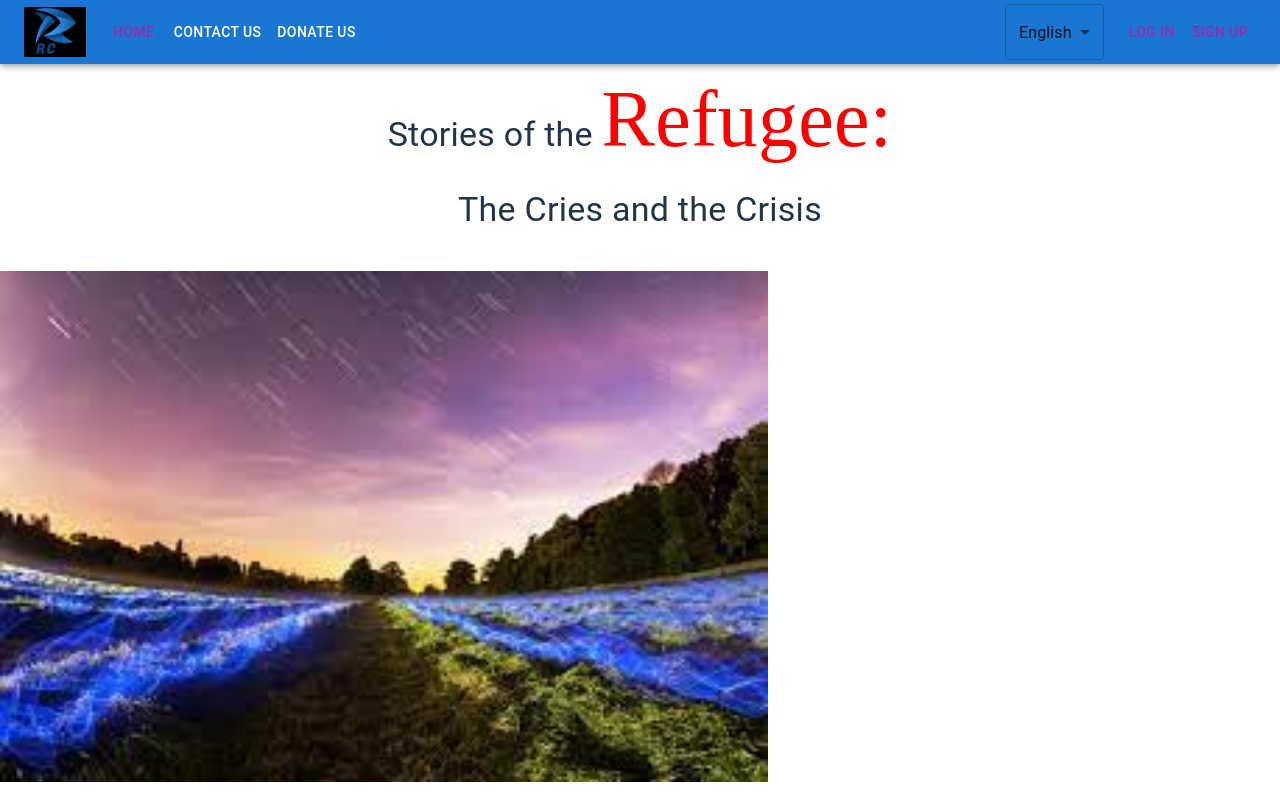
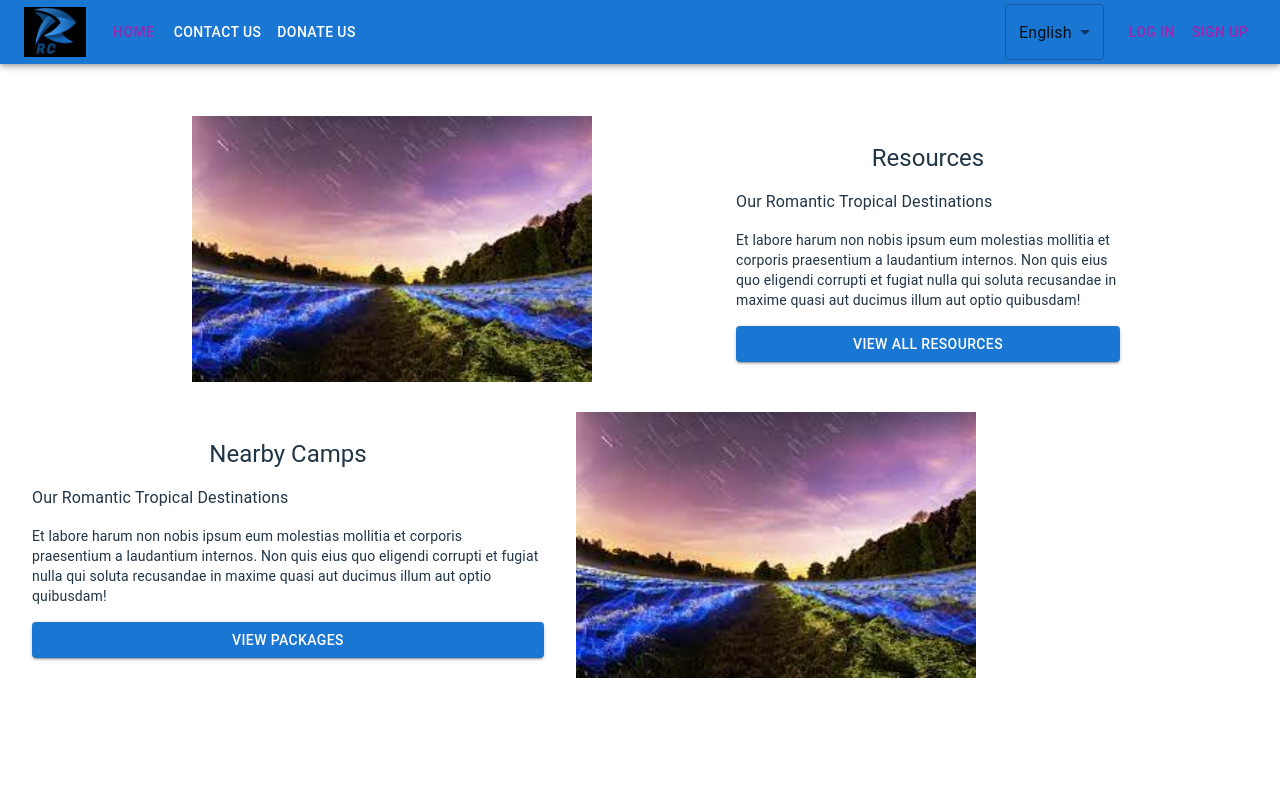
Before and after one commit to swamysmudiga/RefugeeConnect, a React (Vite) app in the folder frontend/refugee-connect/: page /refugee/refugeeHomePage in a window 1280 px wide. Built offline with nearby package versions, Linux system fonts and the light colour scheme.

Commit message:
Added ViewAllResource and NearByCamps Section

```diff
--- /dev/null
+++ b/frontend/refugee-connect/src/components/RefugeeHomePage/NewResource.tsx
@@ -0,0 +1,74 @@
+import React from 'react';
+import Container from '@mui/material/Container';
+import Typography from '@mui/material/Typography';
+import Button from '@mui/material/Button';
+
+const ViwAllResourceAndNearbyCamps = () => {
+  return (
+    <>
+      {/* First Container */}
+      <Container maxWidth="xl" style={{ display: 'flex', justifyContent: 'center', alignItems: 'center', padding: 0 }}>
+        <div style={{ width: '40%', padding: '0 2rem' }}>
+          <img
+            className="w-full h-auto rounded-lg object-cover"
+            src="../src/images/Example2.jpeg"
+            alt="Honeymoon destination"
+            width={400}
+          />
+        </div>
+        <div style={{ width: '30%' }}>
+          <div style={{ display: 'flex', flexDirection: 'column', justifyContent: 'center', height: '100%' }}>
+            <Typography variant="h5" component="div" style={{ textAlign: 'center', marginBottom: '1rem' }}>
+              Resources
+            </Typography>
+            <Typography variant="body1">
+              Our Romantic Tropical Destinations
+            </Typography>
+            <Typography variant="body2" style={{ marginTop: '1rem' }}>
+              Et labore harum non nobis ipsum eum molestias mollitia et
+              corporis praesentium a laudantium internos. Non quis eius quo
+              eligendi corrupti et fugiat nulla qui soluta recusandae in
+              maxime quasi aut ducimus illum aut optio quibusdam!
+            </Typography>
+            <Button variant="contained" style={{ marginTop: '1rem', width: '100%' }}>
+              View All Resources
+            </Button>
+          </div>
+        </div>
+      </Container>
+      <br />
+      {/* Second Container with Reversed Content */}
+      <Container maxWidth="xl" style={{ display: 'flex', justifyContent: 'center', alignItems: 'center', padding: 0 }}>
+        <div style={{ width: '40%' }}>
+          <div style={{ display: 'flex', flexDirection: 'column', justifyContent: 'center', height: '100%' }}>
+            <Typography variant="h5" component="div" style={{ textAlign: 'center', marginBottom: '1rem' }}>
+              Nearby Camps
+            </Typography>
+            <Typography variant="body1">
+              Our Romantic Tropical Destinations
+            </Typography>
+            <Typography variant="body2" style={{ marginTop: '1rem' }}>
+              Et labore harum non nobis ipsum eum molestias mollitia et
+              corporis praesentium a laudantium internos. Non quis eius quo
+              eligendi corrupti et fugiat nulla qui soluta recusandae in
+              maxime quasi aut ducimus illum aut optio quibusdam!
+            </Typography>
+            <Button variant="contained" style={{ marginTop: '1rem', width: '100%' }}>
+              View Packages
+            </Button>
+          </div>
+        </div>
+        <div style={{ width: '50%', padding: '0 2rem' }}>
+          <img
+            className="w-full h-auto rounded-lg object-cover"
+            src="../src/images/Example2.jpeg"
+            alt="Honeymoon destination"
+            width={400}
+          />
+        </div>
+      </Container>
+    </>
+  );
+};
+
+export default ViwAllResourceAndNearbyCamps;
--- a/frontend/refugee-connect/src/components/RefugeeHomePage/index.tsx
+++ b/frontend/refugee-connect/src/components/RefugeeHomePage/index.tsx
@@ -3,6 +3,10 @@ import Accommodation from './Accomodation';
 import FoodDistributionCenter from './FoodDistributionCenter';
 import MedicalClinic from './MedicialClinic';
 import ResourceSection from './Resources';
+import UserStories from '../UserStories';
+import { Container, Typography, Button, Grid, Card, CardContent, IconButton, CardMedia } from '@mui/material';
+import ViwAllResourceAndNearbyCamps from './NewResource';
+
 
 
 
@@ -13,7 +17,11 @@ const ResourceHomePage = () => {
       <FoodDistributionCenter />
       <FoodDistributionCenter />
       <MedicalClinic /> */}
-      <ResourceSection />
+      <ViwAllResourceAndNearbyCamps />
+      {/* <Container style={{ maxHeight: '80vh', overflowY: 'scroll' }}>
+        <UserStories />
+      </Container> */}
+
     </div>
   );
 };
```
